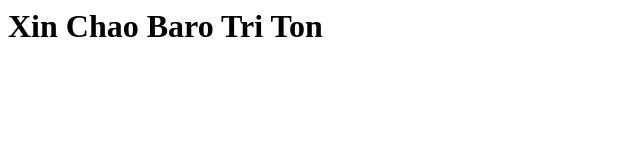
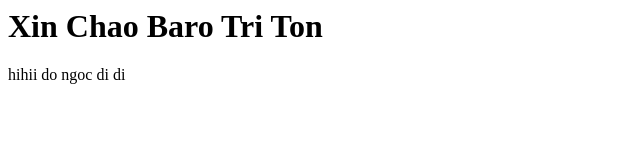
Before and after one commit to BaroTon/Demo-Git, a plain HTML site: page index.html in a window 1280 px wide. Shown: the whole page, without its empty margins (0-640 px from the left). Drawn offline with Linux system fonts and the light colour scheme.

Commit message:
Update index.html

```diff
--- a/index.html
+++ b/index.html
@@ -1 +1,2 @@
 <h1> Xin Chao Baro Tri Ton </h1>
+<p>hihii do ngoc di di</p>
```
